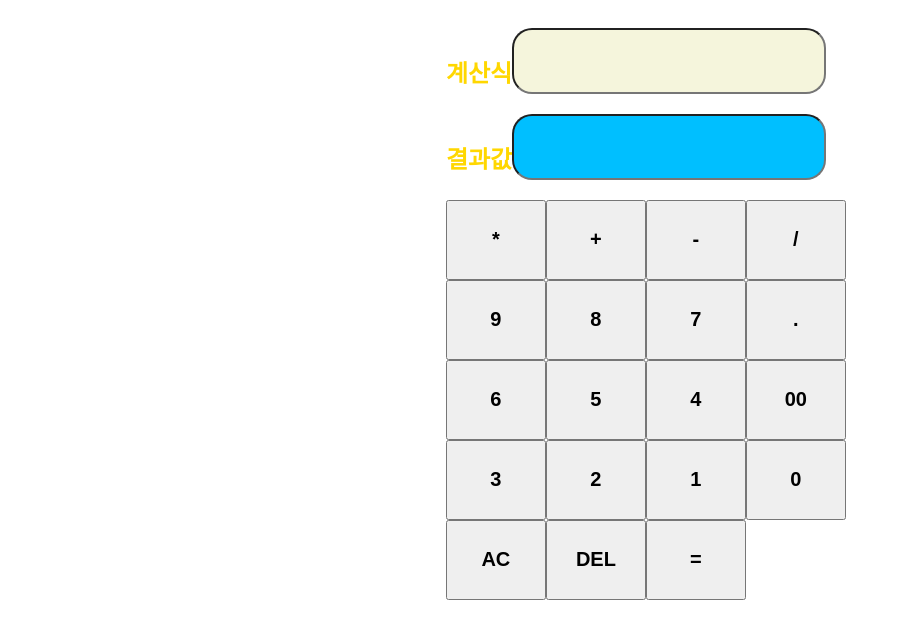
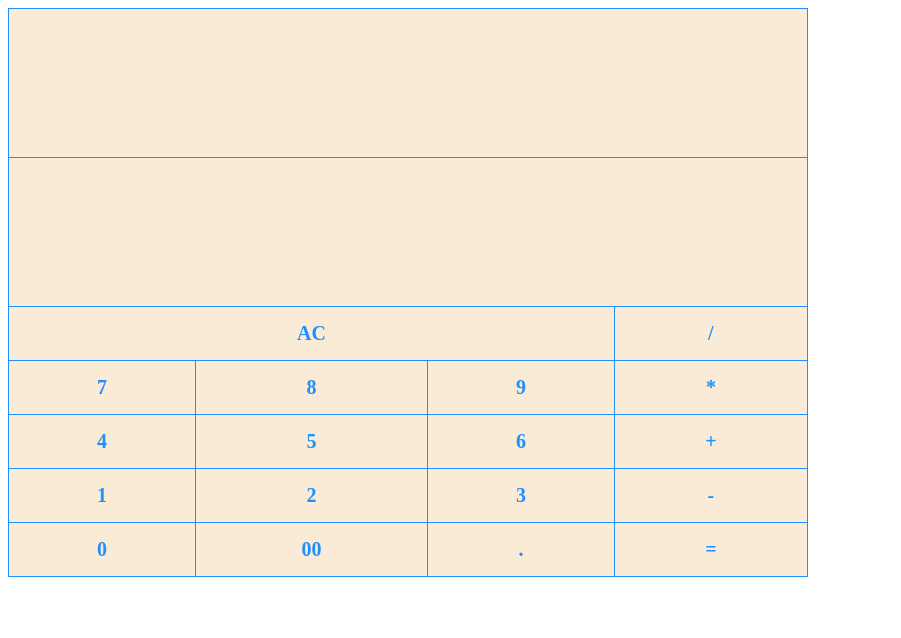
Before and after one commit to dhwnfm/javahomework2, a plain HTML site: page index.html in a window 1280 px wide. Shown: the whole page, without its empty margins (0-901 px from the left). Drawn offline with nearby package versions, Linux system fonts and the light colour scheme.

Commit message:
homework2.ver2

```diff
--- a/index.html
+++ b/index.html
@@ -8,45 +8,48 @@
       </head>
 
       <body>
+        <table border="1">
+          <tr>
+            <td colspan="4">
+              <input type="text" id="display">
+            </td>
+          </tr>
+          <tr>
+            <td colspan="4">
+              <input type="text" id="result">
+            </td>
+          </tr>
+          <tr>
+            <td colspan="3" onclick="reset()">AC</td>
+            <td onclick="add('/')">/</td>
+          </tr>
+          <tr>
+            <td onclick="add(7)">7</td>
+            <td onclick="add(8)">8</td>
+            <td onclick="add(9)">9</td>
+            <td onclick="add('*')">*</td>
+          </tr>
+          <tr>
+            <td onclick="add(4)">4</td>
+            <td onclick="add(5)">5</td>
+            <td onclick="add(6)">6</td>
+            <td onclick="add('+')">+</td>
+          </tr>
+          <tr>
+            <td onclick="add(1)">1</td>
+            <td onclick="add(2)">2</td>
+            <td onclick="add(3)">3</td>
+            <td onclick="add('-')">-</td>
+          </tr>
+          <tr>
+            <td onclick="add(7)">0</td>
+            <td onclick="add(7)">00</td>
+            <td onclick="add('.')">.</td>
+            <td onclick="calculate()">=</td>
+          </tr>
+        </table>
 
-        <div>
-          <div class="calc-header">
-             <h2>계산식<input type="text" id="display"></h2>
-             <h2>결과값<input type="text" id="result"></h2>
-          </div>
-          <div>
-             <div class="buttonWrap">
-                <button onclick="addOutput('*')">*</button>
-                <button onclick="addOutput('+')">+</button>
-                <button onclick="addOutput('-')">-</button>
-                <button onclick="addOutput('/')">/</button>
-             </div>
-             <div class="buttonWrap">
-                <button onclick="addOutput('9')">9</button>
-                <button onclick="addOutput('8')">8</button>
-                <button onclick="addOutput('7')">7</button>
-                <button onclick="addOutput('.')">.</button>
 
-             </div>
-             <div class="buttonWrap">
-                <button onclick="addOutput('6')">6</button>
-                <button onclick="addOutput('5')">5</button>
-                <button onclick="addOutput('4')">4</button>
-                <button onclick="addOutput('00')">00</button>
-             </div>
-             <div class="buttonWrap">
-                <button onclick="addOutput('3')">3</button>
-                <button onclick="addOutput('2')">2</button>
-                <button onclick="addOutput('1')">1</button>
-                <button onclick="addOutput('0')">0</button>
-             </div>
-             <div class="buttonWrap">
-                 <button onclick="reset()">AC</button>
-                 <button onclick="del()">DEL</button>
-                 <button onclick="calculate()">=</button>
-             </div>
-          </div>
-        </div>
 
 
         <script src="main.js"></script>
--- a/main.css
+++ b/main.css
@@ -1,45 +1,29 @@
-body {
-  display: flex;
-  flex-direction: column;
-  justify-content: center;
-  align-items: center;
-  width: 100%;
-  height: 100%;
-}
-.buttonWrap {
-  display: flex;
-  flex-direction: row;
-}
-#display {
-  background-color: #F5F5DC;
-}
-#result {
-  background-color: #00BFFF;
-}
-h2 {
-   display: block;
-   text-align: center;
-   align-items:center;
-   font-weight:bold;
-   color:#FFD700;
-   margin-right: 1em;
+table {
+  border-collapse: collapse;
+  background-color: #FAEBD7;
+  width:500px;
+  height:500px;
+  border:solid 1px #1E90FF;
 }
 
-#display,
-#result {
-  width: 300px;
-  height: 60px;
-  font-size: 60px;
+td {
+  text-align:center;
+  padding:15px;
   font-weight: bold;
-  text-align: right;
-  padding-right: 8px;
-  border-radius: 20px;
+  color:#1E90FF;
+  font-size:20px;
+
 }
 
-.buttonWrap > button {
-  width: 100px;
-  height: 80px;
-  font-size: 20px;
-  padding: 10px;
-  font-weight: bold;
+input {
+  border:none;
+  text-align: right;
+  margin:0 auto;
+  padding:30px 50px;
+  background-color: #FAEBD7;
+  font-size:50px;
+  font-weight:bold;
 }
+input:focus{
+  outline-style: none;
+}
--- a/main.js
+++ b/main.js
@@ -1,24 +1,31 @@
-function addOutput (num) {
-    var display = document.getElementById("display");
-    display.value = display.value + num;
+var numberClicked = false;
+
+function add(char) {
+    if (numberClicked == false) {
+        if(isNaN(char) == true) {
+          document.getElementById('display').value ='';
+        } else {
+            document.getElementById('display').value = display.value + char;
+        }
+    } else {
+        document.getElementById('display').value = display.value + char;
+    }
+
+    if (isNaN(char) == true) {
+        numberClicked = false;
+    }  else {
+        numberClicked = true;
+     }
 }
 
 function calculate() {
-    var display = document.getElementById("display");
+    var display = document.getElementById('display');
     var result = eval(display.value);
-    var displayResult = document.getElementById("result");
-    displayResult.value = result;
+    document.getElementById('result').value = result;
 }
 
 function reset() {
-    var display = document.getElementById("display");
-    display.value = "";
-    var displayResult = document.getElementById("result");
-    displayResult.value = "";
 
+    document.getElementById('display').value ='';
+    document.getElementById('result').value ='';
 }
-
-function del() {
-    var display = document.getElementById("display");
-    display.value = display.value.substring(0, display.value.length-1);
-}
```
